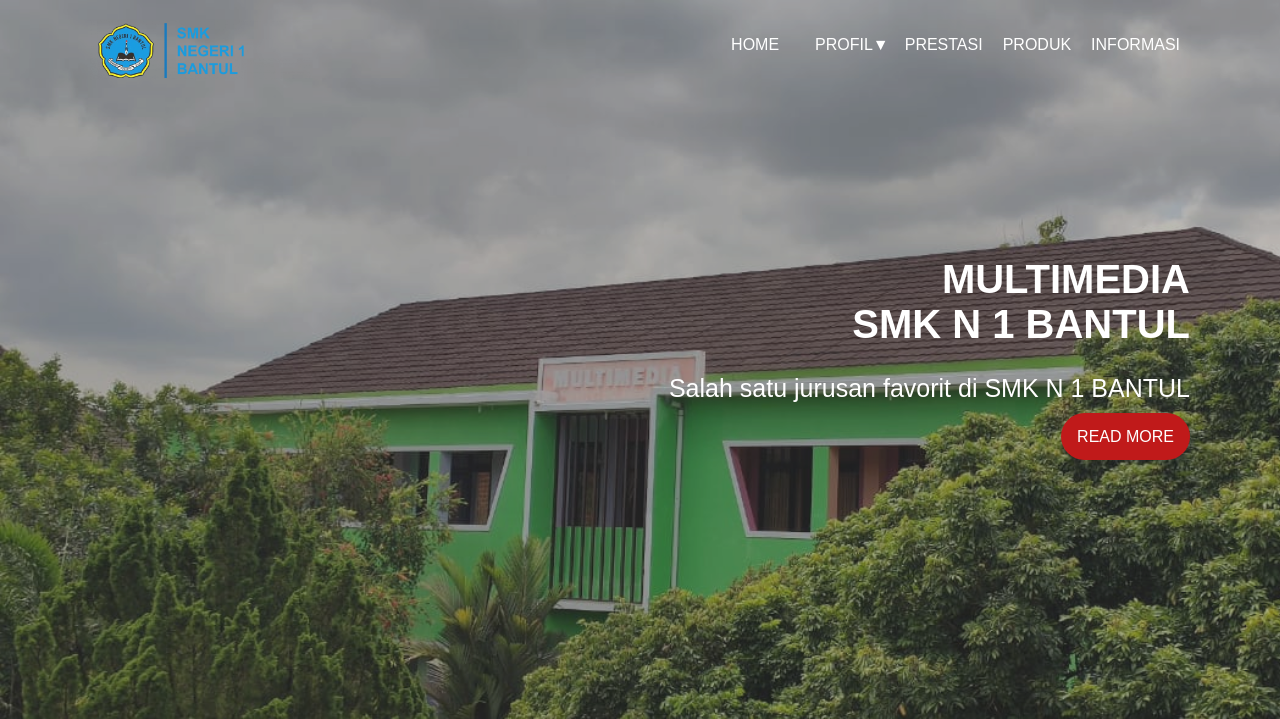
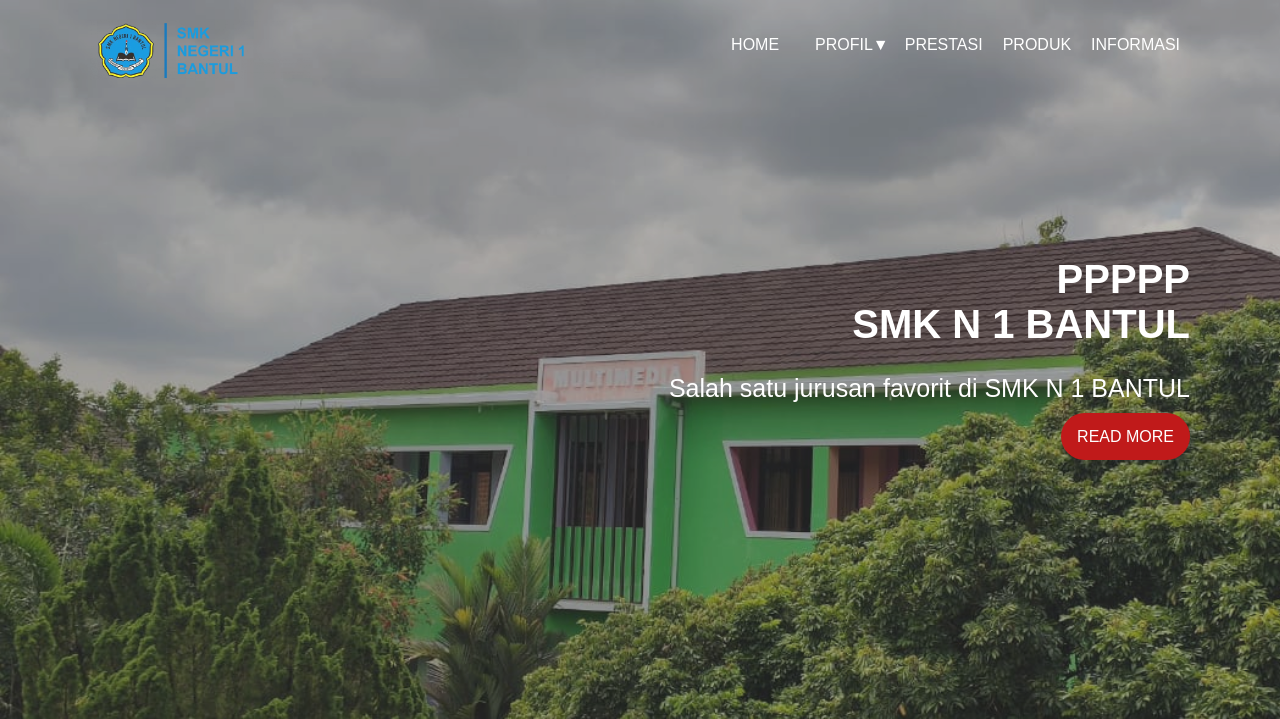
Before and after one commit to anndkhnsa/mm, a PHP site: page / in a window 1280 px wide. Shown: the top 719 px of the page. Run offline with PHP 8.4, Linux system fonts and the light colour scheme.

Commit message:
Update index.php

```diff
--- a/website_mm/index.php
+++ b/website_mm/index.php
@@ -53,7 +53,7 @@
         </nav>
       </header>
 <div class="text">
-  <h1>MULTIMEDIA<br>SMK N 1 BANTUL</h1>
+  <h1>PPPPP<br>SMK N 1 BANTUL</h1>
   <p>Salah satu jurusan favorit di SMK N 1 BANTUL</p>
   <span><a href="">READ MORE</a></span>
 </div>
```
